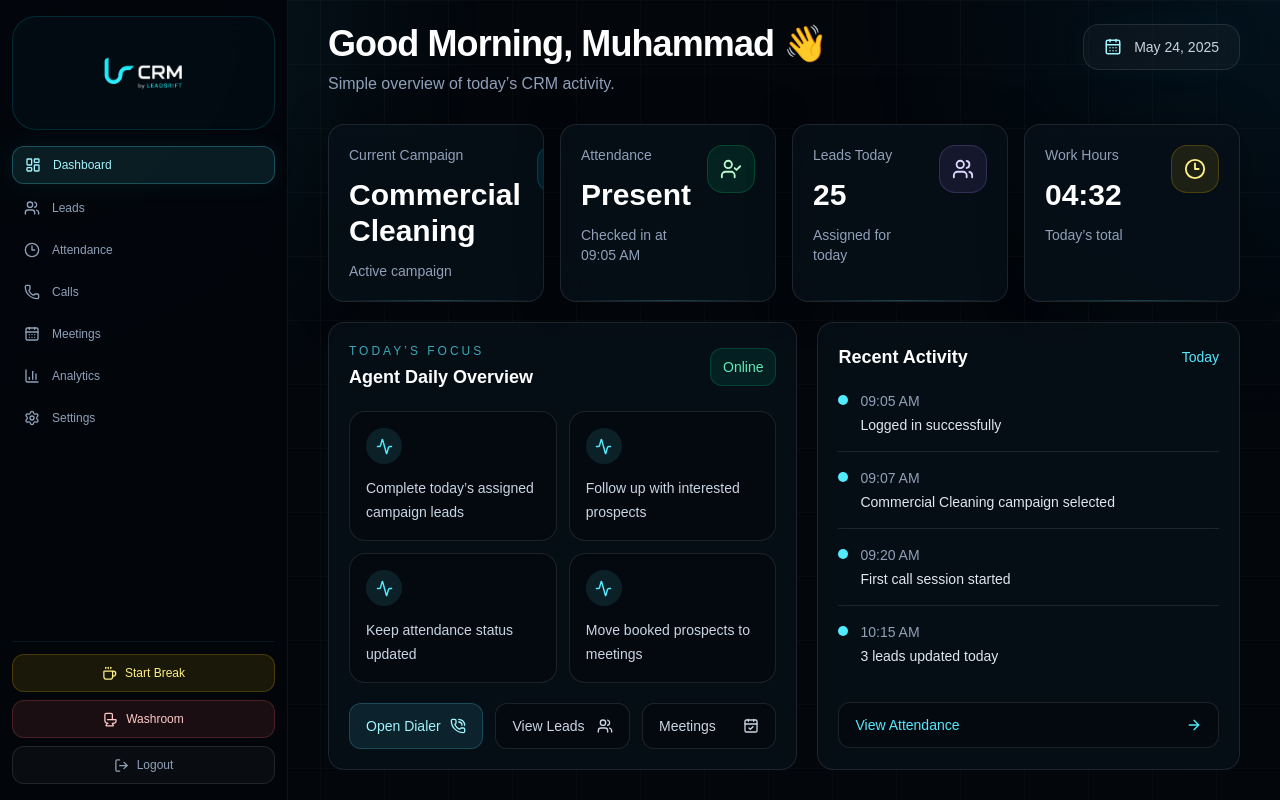
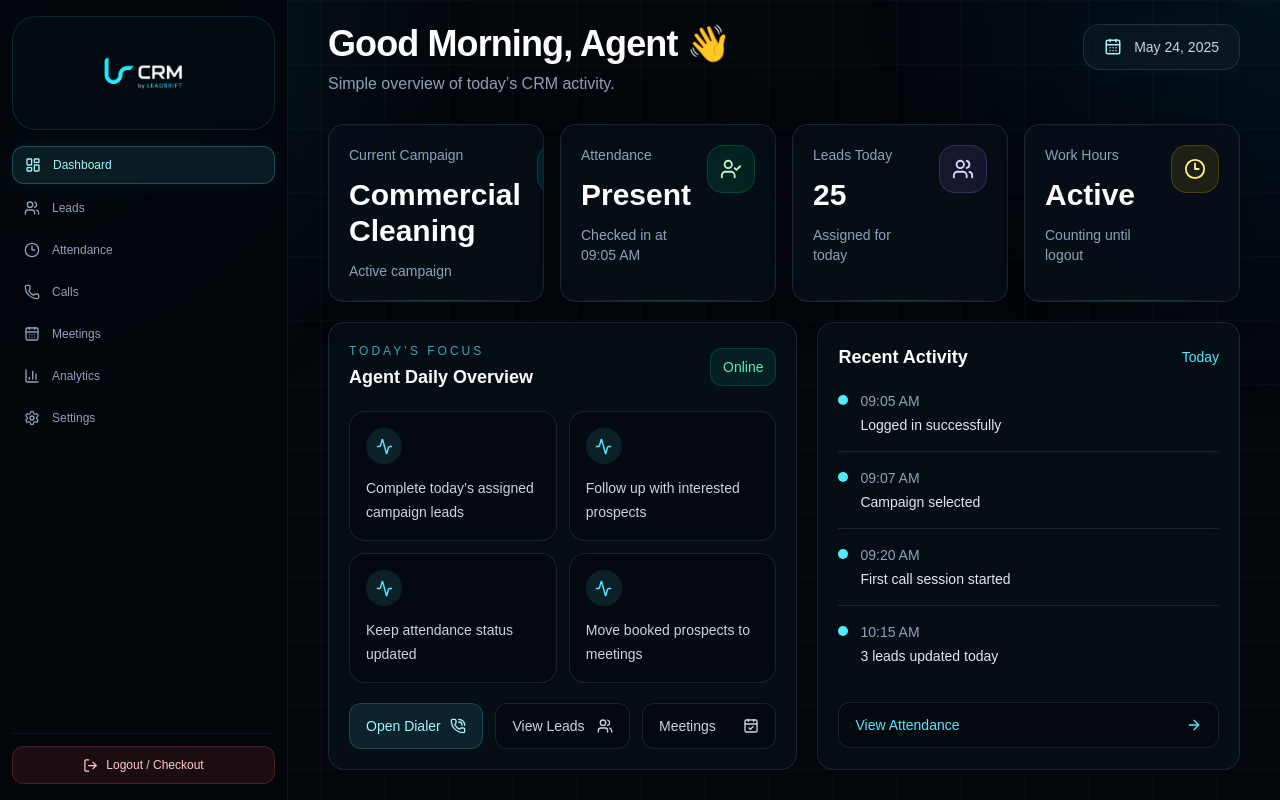
Before and after one commit to zaddyisrar/crm, a Next.js app: page /dashboard in a window 1280 px wide. Built offline with nearby package versions, Linux system fonts and the light colour scheme.

Commit message:
update agent dashboard auth flow

```diff
--- a/src/app/dashboard/page.js
+++ b/src/app/dashboard/page.js
@@ -1,3 +1,6 @@
+"use client";
+
+import { useEffect, useState } from "react";
 import {
   Users,
   Clock3,
@@ -21,21 +24,49 @@ const focusItems = [
 
 const recentActivity = [
   { time: "09:05 AM", text: "Logged in successfully" },
-  { time: "09:07 AM", text: "Commercial Cleaning campaign selected" },
+  { time: "09:07 AM", text: "Campaign selected" },
   { time: "09:20 AM", text: "First call session started" },
   { time: "10:15 AM", text: "3 leads updated today" },
 ];
 
+function formatAgentName(value) {
+  if (!value) return "Agent";
+
+  return value
+    .replace(/^LR-/i, "")
+    .replace(/[-_]/g, " ")
+    .toLowerCase()
+    .replace(/\b\w/g, (letter) => letter.toUpperCase());
+}
+
 export default function DashboardPage() {
+  const [agentName, setAgentName] = useState("Agent");
+  const [campaign, setCampaign] = useState("Commercial Cleaning");
+  const [checkInTime, setCheckInTime] = useState("09:05 AM");
+
+  useEffect(() => {
+    const userId = localStorage.getItem("crmUserId");
+    const savedCampaign = localStorage.getItem("crmCampaign");
+
+    if (userId) {
+      setAgentName(formatAgentName(userId));
+
+      const savedCheckIn = localStorage.getItem(`crmCheckInTime:${userId}`);
+      if (savedCheckIn) setCheckInTime(savedCheckIn);
+    }
+
+    if (savedCampaign) setCampaign(savedCampaign);
+  }, []);
+
   return (
     <PageShell
-      title="Good Morning, Muhammad 👋"
+      title={`Good Morning, ${agentName} 👋`}
       subtitle="Simple overview of today’s CRM activity."
     >
       <div className="grid gap-4 md:grid-cols-2 xl:grid-cols-4">
         <StatCard
           label="Current Campaign"
-          value="Commercial Cleaning"
+          value={campaign}
           note="Active campaign"
           icon={Target}
           accent="cyan"
@@ -43,7 +74,7 @@ export default function DashboardPage() {
         <StatCard
           label="Attendance"
           value="Present"
-          note="Checked in at 09:05 AM"
+          note={`Checked in at ${checkInTime}`}
           icon={UserCheck}
           accent="green"
         />
@@ -56,8 +87,8 @@ export default function DashboardPage() {
         />
         <StatCard
           label="Work Hours"
-          value="04:32"
-          note="Today’s total"
+          value="Active"
+          note="Counting until logout"
           icon={Clock3}
           accent="yellow"
         />
--- a/src/app/login/page.jsx
+++ b/src/app/login/page.jsx
@@ -3,7 +3,11 @@
 import Image from "next/image";
 import { useRouter } from "next/navigation";
 import { useState } from "react";
-import { Eye, Lock, Shield, User } from "lucide-react";
+import { Eye, Lock, Shield, User, AlertTriangle } from "lucide-react";
+
+function getTodayKey() {
+  return new Date().toISOString().split("T")[0];
+}
 
 export default function LoginPage() {
   const router = useRouter();
@@ -11,14 +15,48 @@ export default function LoginPage() {
   const [role, setRole] = useState("agent");
   const [userId, setUserId] = useState("");
   const [password, setPassword] = useState("");
+  const [error, setError] = useState("");
 
   function handleLogin(e) {
     e.preventDefault();
+    setError("");
 
-    if (!userId.trim() || !password.trim()) return;
+    const cleanUserId = userId.trim();
+
+    if (!cleanUserId || !password.trim()) return;
+
+    const today = getTodayKey();
+
+    if (role === "agent") {
+      const checkedOutDate = localStorage.getItem(
+        `crmCheckedOutDate:${cleanUserId}`
+      );
+
+      if (checkedOutDate === today) {
+        setError(
+          "You have already checked out today. Same-day login is locked."
+        );
+        return;
+      }
+
+      const existingCheckIn = localStorage.getItem(
+        `crmCheckInTime:${cleanUserId}`
+      );
+
+      if (!existingCheckIn) {
+        localStorage.setItem(
+          `crmCheckInTime:${cleanUserId}`,
+          new Date().toLocaleTimeString([], {
+            hour: "2-digit",
+            minute: "2-digit",
+          })
+        );
+        localStorage.setItem(`crmCheckInDate:${cleanUserId}`, today);
+      }
+    }
 
     localStorage.setItem("crmRole", role);
-    localStorage.setItem("crmUserId", userId.trim());
+    localStorage.setItem("crmUserId", cleanUserId);
     localStorage.removeItem("crmCampaign");
 
     if (role === "admin") {
@@ -60,7 +98,10 @@ export default function LoginPage() {
           <div className="mt-5 grid grid-cols-2 rounded-2xl border border-cyan-300/15 bg-black/30 p-1">
             <button
               type="button"
-              onClick={() => setRole("agent")}
+              onClick={() => {
+                setRole("agent");
+                setError("");
+              }}
               className={`flex items-center justify-center gap-2 rounded-xl py-3 text-xs font-semibold transition ${
                 role === "agent"
                   ? "bg-cyan-400/15 text-cyan-300 shadow-[0_0_25px_rgba(34,211,238,0.20)]"
@@ -73,7 +114,10 @@ export default function LoginPage() {
 
             <button
               type="button"
-              onClick={() => setRole("admin")}
+              onClick={() => {
+                setRole("admin");
+                setError("");
+              }}
               className={`flex items-center justify-center gap-2 rounded-xl py-3 text-xs font-semibold transition ${
                 role === "admin"
                   ? "bg-cyan-400/15 text-cyan-300 shadow-[0_0_25px_rgba(34,211,238,0.20)]"
@@ -84,6 +128,13 @@ export default function LoginPage() {
               ADMIN
             </button>
           </div>
+
+          {error && (
+            <div className="mt-4 flex gap-3 rounded-2xl border border-red-400/20 bg-red-400/10 p-3 text-xs text-red-300">
+              <AlertTriangle size={16} className="shrink-0" />
+              <span>{error}</span>
+            </div>
+          )}
 
           <div className="mt-4 space-y-4">
             <label className="block rounded-2xl border border-cyan-300/15 bg-black/25 px-4 py-3">
@@ -96,7 +147,9 @@ export default function LoginPage() {
                 <input
                   value={userId}
                   onChange={(e) => setUserId(e.target.value)}
-                  placeholder={role === "admin" ? "Enter admin ID" : "Enter agent ID"}
+                  placeholder={
+                    role === "admin" ? "Enter admin ID" : "Enter agent ID"
+                  }
                   className="w-full bg-transparent text-sm text-white outline-none placeholder:text-slate-600"
                 />
               </div>
@@ -126,6 +179,11 @@ export default function LoginPage() {
             LOGIN
           </button>
 
+          <div className="mt-5 rounded-2xl border border-white/10 bg-black/20 p-3 text-center text-[11px] leading-5 text-slate-500">
+            Agent login marks check-in. Logout marks checkout. Same-day re-login
+            is blocked after checkout.
+          </div>
+
           <div className="mt-5 text-center text-[11px] text-slate-500">
             CRM by <span className="ml-1 text-cyan-300">LeadsRift</span>
           </div>
--- a/src/components/crm/Sidebar.jsx
+++ b/src/components/crm/Sidebar.jsx
@@ -6,14 +6,11 @@ import { usePathname } from "next/navigation";
 import {
   LayoutDashboard,
   Users,
-  Building2,
   Clock3,
   Phone,
   CalendarDays,
   BarChart3,
   Settings,
-  Coffee,
-  Toilet,
   LogOut,
 } from "lucide-react";
 
@@ -29,6 +26,29 @@ const navItems = [
 
 export default function Sidebar() {
   const pathname = usePathname();
+
+  function handleLogout() {
+    const userId = localStorage.getItem("crmUserId");
+
+    if (userId) {
+      const today = new Date().toISOString().split("T")[0];
+
+      localStorage.setItem(`crmCheckedOutDate:${userId}`, today);
+      localStorage.setItem(
+        `crmCheckOutTime:${userId}`,
+        new Date().toLocaleTimeString([], {
+          hour: "2-digit",
+          minute: "2-digit",
+        })
+      );
+    }
+
+    localStorage.removeItem("crmRole");
+    localStorage.removeItem("crmCampaign");
+    localStorage.removeItem("crmUserId");
+
+    window.location.href = "/login";
+  }
 
   return (
     <aside className="fixed left-0 top-0 z-30 hidden h-screen w-72 flex-col border-r border-cyan-400/10 bg-[#03060b]/95 px-3 py-4 backdrop-blur-xl lg:flex">
@@ -66,20 +86,13 @@ export default function Sidebar() {
         })}
       </nav>
 
-      <div className="mt-3 shrink-0 space-y-2 border-t border-cyan-400/10 pt-3">
-        <button className="flex w-full items-center justify-center gap-2 rounded-xl border border-yellow-400/20 bg-yellow-400/10 px-3 py-2.5 text-xs font-medium text-yellow-200 transition hover:bg-yellow-400/15">
-          <Coffee size={15} />
-          Start Break
-        </button>
-
-        <button className="flex w-full items-center justify-center gap-2 rounded-xl border border-red-400/20 bg-red-400/10 px-3 py-2.5 text-xs font-medium text-red-200 transition hover:bg-red-400/15">
-          <Toilet size={15} />
-          Washroom
-        </button>
-
-        <button className="flex w-full items-center justify-center gap-2 rounded-xl border border-white/10 bg-white/[0.03] px-3 py-2.5 text-xs text-slate-400 transition hover:text-white">
+      <div className="mt-3 shrink-0 border-t border-cyan-400/10 pt-3">
+        <button
+          onClick={handleLogout}
+          className="flex w-full items-center justify-center gap-2 rounded-xl border border-red-400/20 bg-red-400/10 px-3 py-2.5 text-xs font-medium text-red-200 transition hover:bg-red-400/15"
+        >
           <LogOut size={15} />
-          Logout
+          Logout / Checkout
         </button>
       </div>
     </aside>
```
